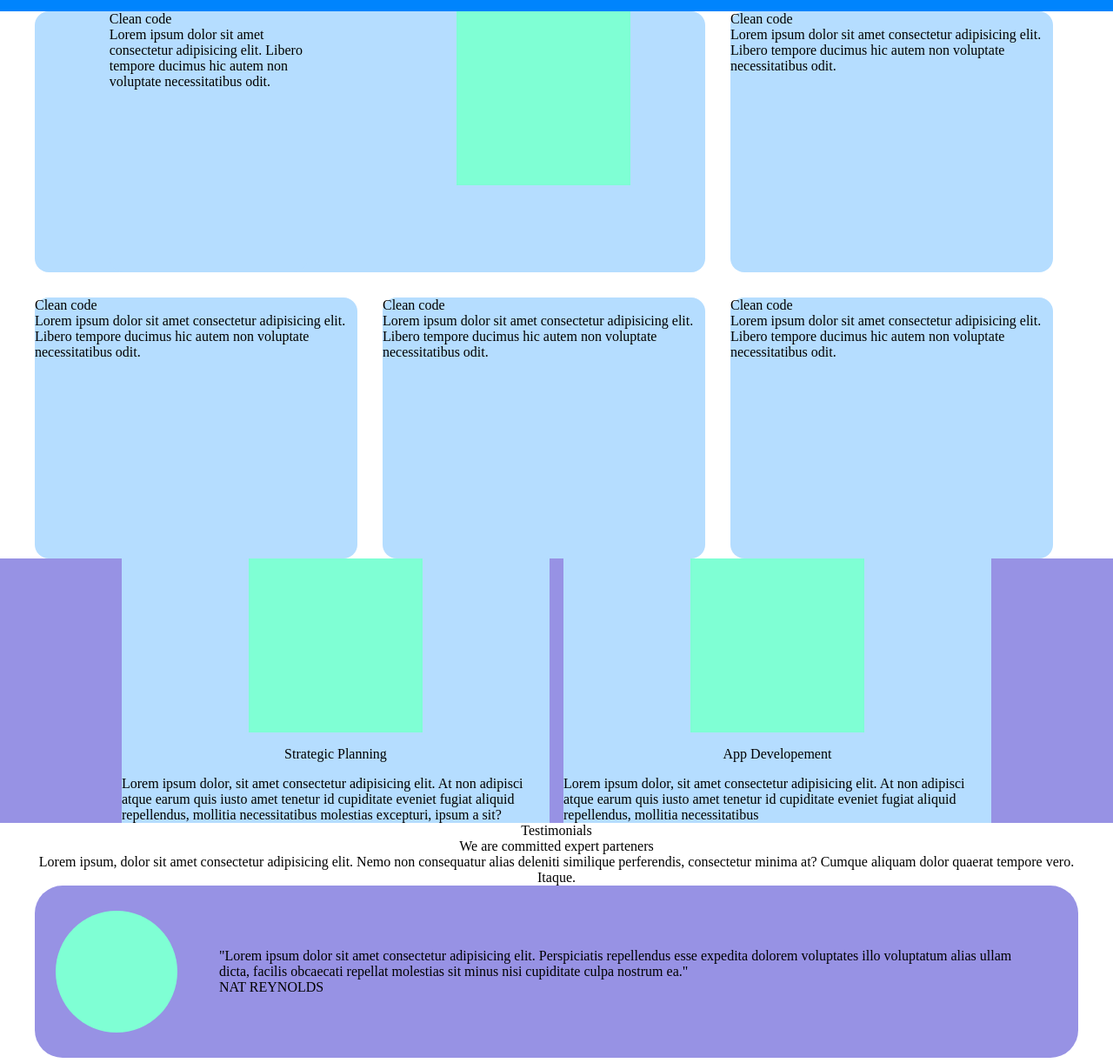
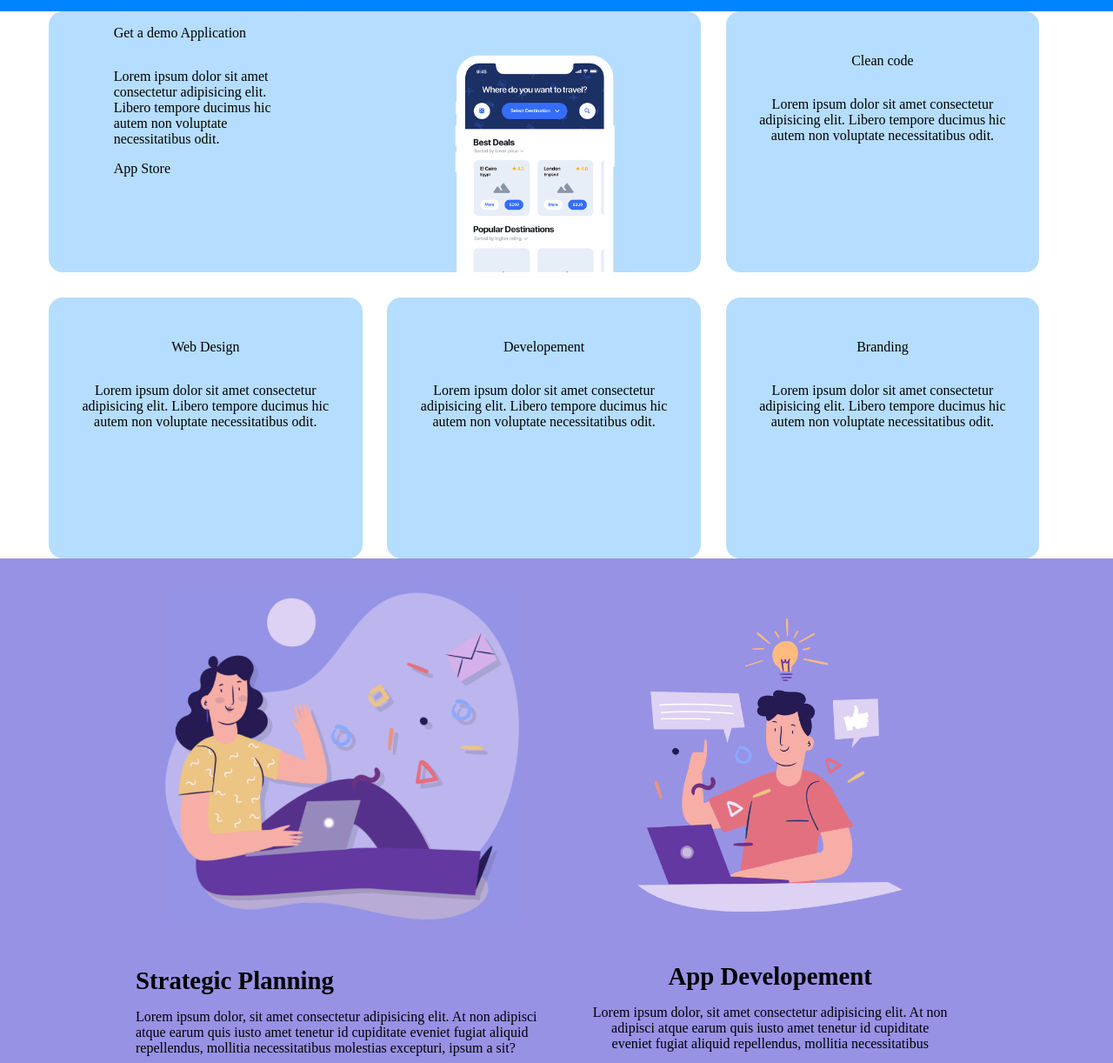
Before and after one commit to CarloColletti/htmlcss-responsive-layout, a plain HTML site: page index.html in a window 1280 px wide. Shown: the part 77-1299 px from the top of the page at 87% size. Drawn offline with Linux system fonts and the light colour scheme.

Commit message:
aggiunto metà contenuto

```diff
--- a/css/query.css
+++ b/css/query.css
@@ -29,16 +29,14 @@
     }
 
     .col-block{
-        width: 80%;
+        width: 100%;
         text-align: center;
         justify-content: center;
     }
 
     /* card  */
 
-    .col-card-large{
-        flex-direction: column;
-    }
+
 
 }
 
@@ -47,21 +45,8 @@
 
 @media screen and (max-width: 480px) {
     /* container  */
-    .container{
-        width: 100%;
-    }
-
-
-
 
     /* header  */
-    .header-links ul li a {
-        display: none;
-    }
-
-    .head-hidden-menu {
-        display: block;
-    }
 
     /* col main sez 1 */
 
--- a/css/style.css
+++ b/css/style.css
@@ -1,3 +1,15 @@
+/* common */
+
+h2{
+	font-size: 3rem;
+	font-weight: bolder;
+}
+
+h3{
+	font-size: 1.8rem;
+	font-weight: bold;
+}
+
 /* header */
 
 .head-hidden-menu{
@@ -41,12 +53,16 @@
 	flex-wrap: wrap;
 }
 
+
+
 .col-card{
 	width: calc(100% / 3 - 1.8rem);
 	border-radius: 1rem;
+	flex-direction: column;
 	/* debug */
-	background-color: #b5ddff;
 	height: 300px;
+
+
 }
 
 .col-card-large{
@@ -54,8 +70,26 @@
 	border-radius: 1rem;
 	justify-content: space-around;
 	/* debug */
+	height: 300px;
+}
+
+.col-card-large .col-card>*,
+.col-card>*{
+	padding-top: 1rem;
+	padding-bottom: 1rem;
+}
+
+.jumbotron .col-card,
+.jumbotron .col-card-large{
 	background-color: #b5ddff;
-	height: 300px;
+}
+
+.image-card{
+	display: flex;
+	width: 230px;
+	align-items: flex-end;
+	justify-content: center;
+	border-radius: 50%;
 }
 
 /* quadrato placeholder*/
@@ -64,13 +98,6 @@
 	width: 200px;
 	height: 200px;
 	background-color: aquamarine;
-}
-
-.tiny-placeholder-square{
-	width: 140px;
-	height: 140px;
-	background-color: aquamarine;
-	border-radius: 50%;
 }
 
 /* ---------*/
@@ -94,12 +121,18 @@
 	width: calc(100% / 2);
 	flex-direction: column;
 	gap: 1rem;
-	align-items: center;
-
-	/* debug */
-	background-color: #b5ddff;
 }
 
+.planning-trasparent{
+	align-items: center;
+	padding: 2rem;
+	/* width: 50%; */
+}
+
+.planning-white {
+	align-items: center;
+	padding: 2rem;
+}
 
 
 /* expert partners */
@@ -124,8 +157,24 @@
 }
 
 .col-partners .partners-text{
-	padding: 3rem;
+	padding: 1rem;
 
+}
+
+
+
+
+.image-partners{
+	width: 200px;
+	height: 200px;
+	border-radius: 50%;
+	object-fit: cover;
+}
+
+/* benefit */
+
+.benefit .col-card{
+	background-color: white;
 }
 
 /* about us  */
--- a/css/utils.css
+++ b/css/utils.css
@@ -3,12 +3,17 @@
 .container {
 	max-width: 1200px;
 	margin: 0 auto;
+	padding-left: 1rem;
+	padding-right: 1rem;
 }
 
 .small-container {
 	max-width: 1000px;
 	margin: 0 auto;
+	padding-left: 1rem;
+	padding-right: 1rem;
 }
+
 
 
 
@@ -30,3 +35,17 @@
 
 
 /* bottoni */
+
+
+/* aligni items */
+
+.text-center-padding{
+	text-align: center;
+	padding: 2rem;
+}
+
+/* bg-color */
+
+.bg-color-white{
+	background-color: white;
+}
--- a/index.html
+++ b/index.html
@@ -47,25 +47,28 @@
 
 	<main>
 		<!-- card detail  -->
-		<section>
+		<section class="jumbotron">
 			<div class="container">
 
 				<div class="row-card d-flex">
 
 					<div class="col-card-large d-flex">
 						<div class="col-card">
-							<h3>Clean code</h3>
+							<h4>Get a demo Application</h3>
 							<p>
 								Lorem ipsum dolor sit amet consectetur adipisicing elit. Libero tempore ducimus hic autem non voluptate necessitatibus odit.
 							</p>
+							<a href="#">App Store</a>
 						</div>
 
-						<div class="placeholder-square"></div>
+						<div class="image-card">
+							<img src="./img/phone.png" alt="phone-interface">
+						</div>
 					</div>
 
-					<div class="col-card">
+					<div class="col-card text-center-padding">
 
-						<h3>Clean code</h3>
+						<h4>Clean code</h4>
 						<p>
 							Lorem ipsum dolor sit amet consectetur adipisicing elit. Libero tempore ducimus hic autem non voluptate
 							necessitatibus odit.
@@ -73,9 +76,9 @@
 
 					</div>
 
-					<div class="col-card">
+					<div class="col-card text-center-padding">
 
-						<h3>Clean code</h3>
+						<h4>Web Design</h4>
 						<p>
 							Lorem ipsum dolor sit amet consectetur adipisicing elit. Libero tempore ducimus hic autem non voluptate
 							necessitatibus odit.
@@ -83,9 +86,9 @@
 
 					</div>
 
-					<div class="col-card">
+					<div class="col-card text-center-padding">
 
-						<h3>Clean code</h3>
+						<h4>Developement</h4>
 						<p>
 							Lorem ipsum dolor sit amet consectetur adipisicing elit. Libero tempore ducimus hic autem non voluptate
 							necessitatibus odit.
@@ -93,9 +96,9 @@
 
 					</div>
 
-					<div class="col-card">
+					<div class="col-card text-center-padding">
 
-						<h3>Clean code</h3>
+						<h4>Branding</h4>
 						<p>
 							Lorem ipsum dolor sit amet consectetur adipisicing elit. Libero tempore ducimus hic autem non voluptate
 							necessitatibus odit.
@@ -108,28 +111,32 @@
 			</div>
 		</section>
 		<!-- strategic planning  -->
-		<section class="background-viola">
+		<section class="background-viola benefit">
 			<div class="small-container">
 				<div class="row-center-block d-flex">
 
 					<div class="col-block">
-						<div class="placeholder-square"></div>
+						<div class="planning-trasparent">
+							<img src="./img/planning1.png" alt="strategic-planning">
+						</div>
 						<h3>Strategic Planning</h3>
 						<p>
 							Lorem ipsum dolor, sit amet consectetur adipisicing elit. At non adipisci atque earum quis iusto amet tenetur id cupiditate eveniet fugiat aliquid repellendus, mollitia necessitatibus molestias excepturi, ipsum a sit?
 						</p>
 					</div>
 
-					<div class="col-block ">
-						<div class="placeholder-square"></div>
+					<div class="col-block text-center-padding">
+						<div class="planning-white">
+							<img src="./img/planning2.png" alt="App-developement">
+						</div>
 						<h3>App Developement</h3>
 						<p>
 							Lorem ipsum dolor, sit amet consectetur adipisicing elit. At non adipisci atque earum quis iusto amet tenetur id
 							cupiditate eveniet fugiat aliquid repellendus, mollitia necessitatibus
 						</p>
+						<a href="#">f</a>
 					</div>
 
-								<!-- da treminare -->
 				</div>
 			</div>
 		</section>
@@ -150,9 +157,7 @@
 					<!-- nat reynolds  -->
 					<div class="col-partners">
 						<div class="partners-image">
-
-							<div class="tiny-placeholder-square"></div>
-
+							<img class="image-partners" src="./img/testimonial1.jpg" alt="Testimonal1">
 						</div>
 
 						<div class="partners-text">
@@ -168,10 +173,9 @@
 
 					<!-- celia almeda -->
 					<div class="col-partners">
+
 						<div class="partners-image">
-
-							<div class="tiny-placeholder-square"></div>
-
+							<img class="image-partners" src="./img/testimonial2.jpg" alt="Testimonal1">
 						</div>
 
 						<div class="partners-text">
@@ -189,9 +193,7 @@
 
 					<div class="col-partners">
 						<div class="partners-image">
-
-							<div class="tiny-placeholder-square"></div>
-
+							<img class="image-partners" src="./img/testimonial3.jpg" alt="Testimonal1">
 						</div>
 
 						<div class="partners-text">
@@ -211,7 +213,7 @@
 		</section>
 
 			<!-- benefit of working with us -->
-		<section class="background-viola">
+		<section class="background-viola benefit">
 			<div class="container">
 				<h2>Benefit of working with us</h2>
 				<div class="d-flex row-card">
@@ -260,8 +262,8 @@
 
 				<div class="about-image">
 
-					<div class="tiny-placeholder-square">
-						<img src="" alt="">
+					<div>
+						<img class="image-card" src="./img/about.jpg" alt="">
 						<span class="symbol-image"></span>
 					</div>
 
```
